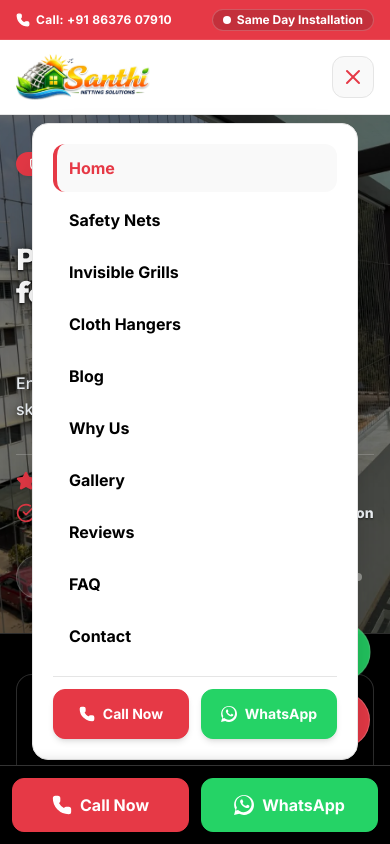
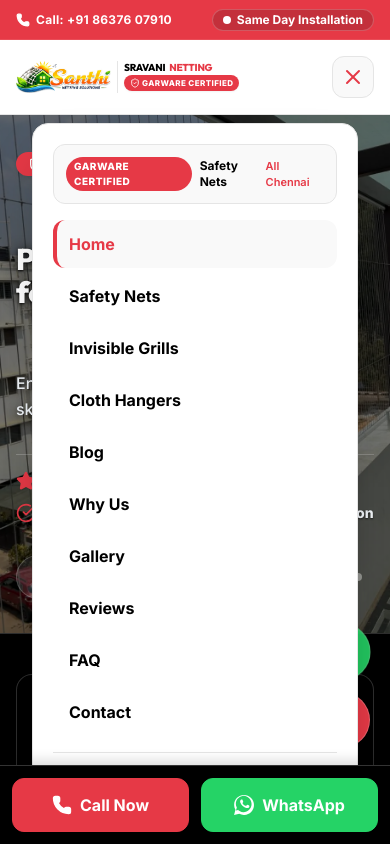
Before and after one commit to ajay-Ai-Ds/Sravani-Netting-Solutions, a Next.js app: page / in a window 390 px wide. Both pictures are taken after a click on the button 353 px from the left and 77 px from the top of the page. Shown: the top 844 px of the page. Built offline with nearby package versions, Linux system fonts and the light colour scheme.

Commit message:
Make SRAVANI NETTING title and Garware Certified badge fully visible on mobile screens

```diff
--- a/src/components/Header.tsx
+++ b/src/components/Header.tsx
@@ -267,6 +267,17 @@ export default function Header() {
             className="lg:hidden w-[calc(100%-2rem)] max-w-7xl mx-auto px-4 mt-2"
           >
             <div className="bg-white border border-[#e5e5e5] shadow-2xl rounded-2xl overflow-hidden p-5 space-y-4 text-[#000000]">
+              {/* Garware Partnership Header in Mobile Menu */}
+              <div className="bg-[#f9f9f9] border border-[#e5e5e5] rounded-xl p-3 flex items-center justify-between">
+                <div className="flex items-center space-x-2">
+                  <span className="bg-[#e63946] text-white text-[10px] font-extrabold px-2 py-0.5 rounded-full uppercase tracking-wider">
+                    Garware Certified
+                  </span>
+                  <span className="text-xs font-bold text-[#000000]">Safety Nets</span>
+                </div>
+                <span className="text-[11px] font-semibold text-[#e63946]">All Chennai</span>
+              </div>
+
               <div className="grid grid-cols-1 gap-1">
                 {navItems.map((item, index) => {
                   const isActive = (() => {
--- a/src/components/Logo.tsx
+++ b/src/components/Logo.tsx
@@ -24,11 +24,11 @@ export default function Logo({
   const isDarkBg = theme === "light"; // "light" theme prop means light-colored logo text for dark bg
 
   return (
-    <div className={`flex items-center gap-2.5 sm:gap-3 select-none transition-all duration-300 ${className}`}>
+    <div className={`flex items-center gap-1.5 xs:gap-2 sm:gap-3 select-none transition-all duration-300 ${className}`}>
       {/* Visual Logo Image */}
       <div
-        className="relative flex-shrink-0 transition-all duration-300"
-        style={{ width: logoWidth, height: parsedHeight }}
+        className="relative flex-shrink-0 transition-all duration-300 w-[95px] xs:w-[115px] sm:w-[135px]"
+        style={{ height: parsedHeight }}
       >
         <Image
           src="/images/reallogo.webp"
@@ -36,25 +36,25 @@ export default function Logo({
           fill
           className="object-contain"
           priority
-          sizes="(max-width: 640px) 140px, 180px"
+          sizes="(max-width: 640px) 110px, 180px"
         />
       </div>
 
-      {/* Business Name & Garware Partnership Badge */}
+      {/* Business Name & Garware Partnership Badge (Visible on Mobile & Desktop) */}
       {showPartnerBadge && (
-        <div className={`hidden sm:flex flex-col justify-center border-l ${isDarkBg ? "border-white/20" : "border-[#e5e5e5]"} pl-2.5 sm:pl-3 py-0.5`}>
-          <div className="flex items-center gap-1 leading-none mb-1">
-            <span className={`font-extrabold text-xs sm:text-sm xl:text-base tracking-tight font-display ${isDarkBg ? "text-white" : "text-[#000000]"}`}>
+        <div className={`flex flex-col justify-center border-l ${isDarkBg ? "border-white/20" : "border-[#e5e5e5]"} pl-1.5 xs:pl-2 sm:pl-3 py-0.5`}>
+          <div className="flex items-center gap-1 leading-none mb-0.5 sm:mb-1">
+            <span className={`font-extrabold text-[10px] xs:text-xs sm:text-sm xl:text-base tracking-tight font-display ${isDarkBg ? "text-white" : "text-[#000000]"}`}>
               SRAVANI
             </span>
-            <span className="font-extrabold text-xs sm:text-sm xl:text-base tracking-tight text-[#e63946] font-display">
+            <span className="font-extrabold text-[10px] xs:text-xs sm:text-sm xl:text-base tracking-tight text-[#e63946] font-display">
               NETTING
             </span>
           </div>
 
           <div className="flex items-center gap-1">
-            <span className="inline-flex items-center gap-1 bg-[#e63946] text-white text-[9px] sm:text-[10px] font-extrabold px-2 py-0.5 rounded-full shadow-xs uppercase tracking-wider">
-              <ShieldCheck className="w-3 h-3 text-white" />
+            <span className="inline-flex items-center gap-0.5 sm:gap-1 bg-[#e63946] text-white text-[8px] xs:text-[9px] sm:text-[10px] font-extrabold px-1.5 sm:px-2 py-0.5 rounded-full shadow-xs uppercase tracking-wider whitespace-nowrap">
+              <ShieldCheck className="w-2.5 h-2.5 sm:w-3 sm:h-3 text-white" />
               Garware Certified
             </span>
           </div>
```
